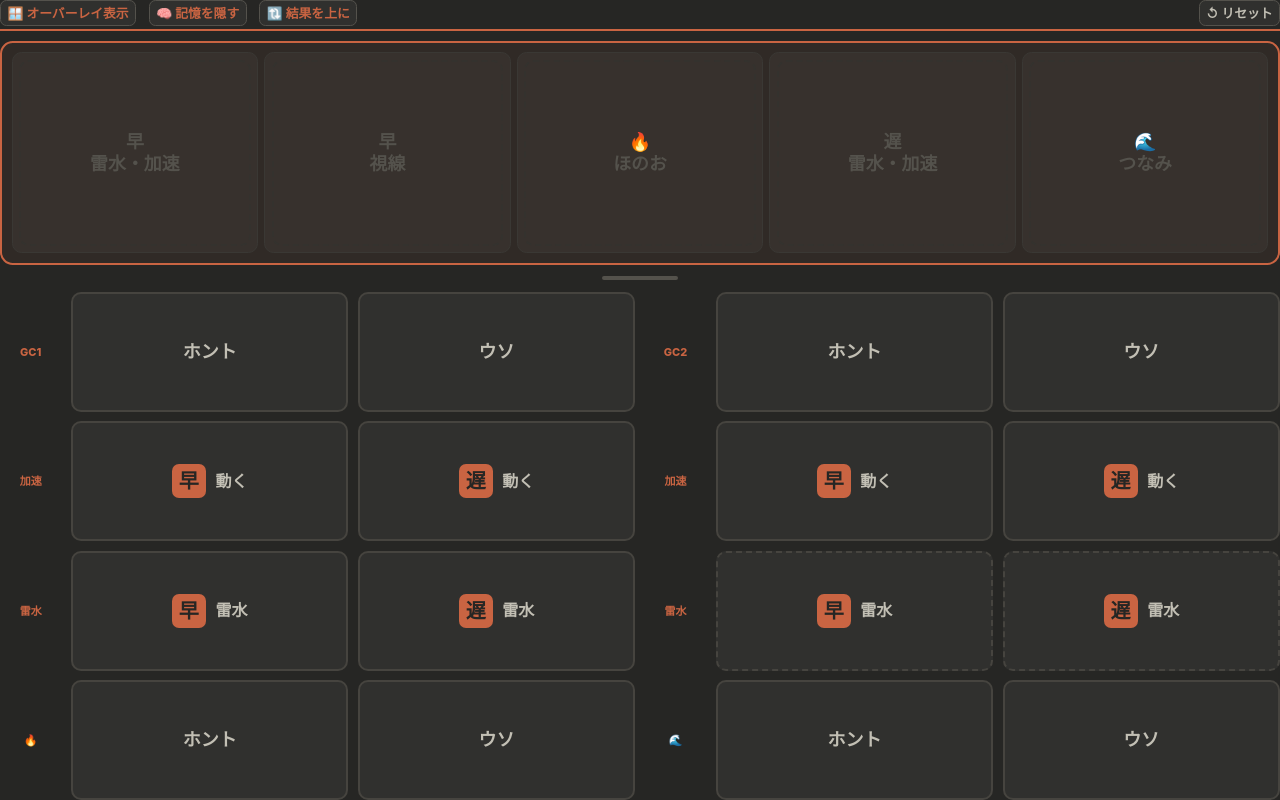
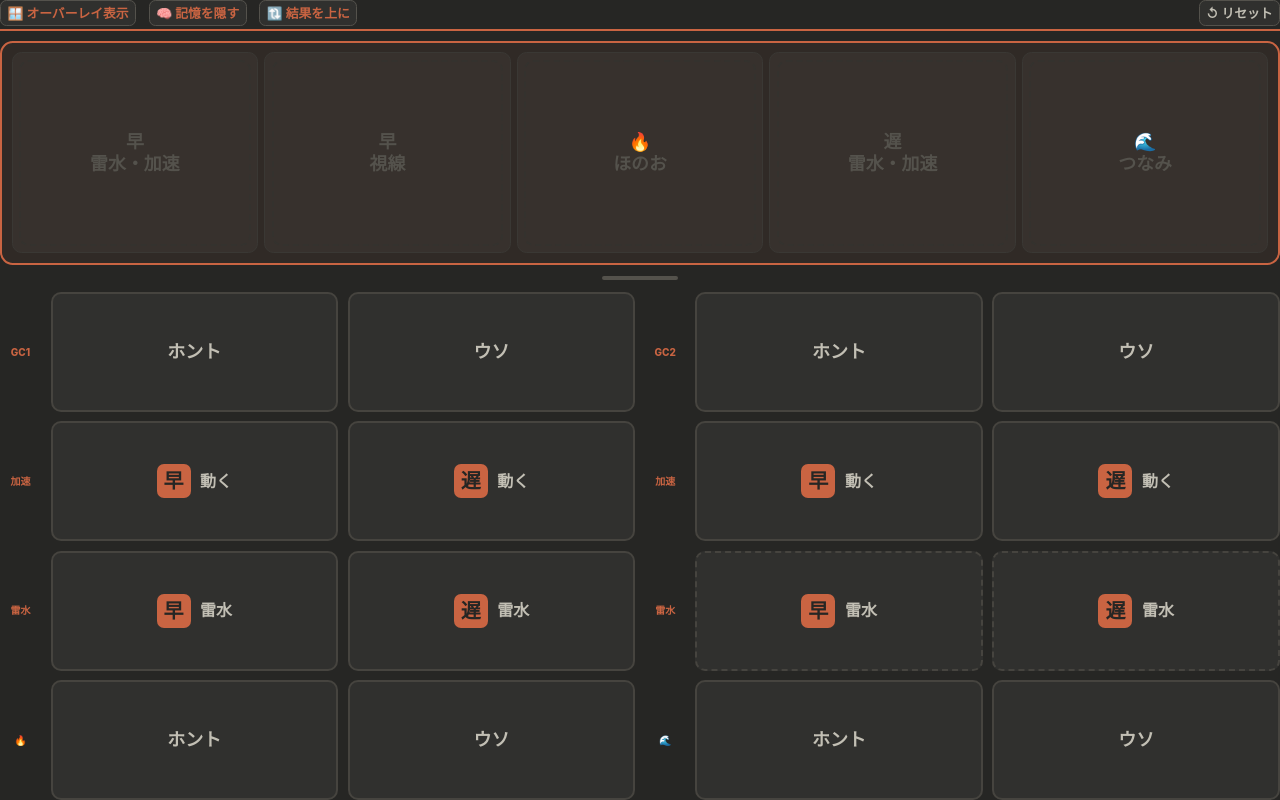
Before and after one commit to kzmake/ff14-DMU-p4, a Next.js app: page / in a window 1280 px wide. Built offline with nearby package versions, Linux system fonts and the light colour scheme.

Commit message:
記憶のラベル列(GC1/GC2等)を狭く（2.4em→1.6em・ラベル10px・nowrap）
Co-Authored-By: Claude Opus 4.8 (1M context) <noreply@anthropic.com>

```diff
--- a/src/components/Board.tsx
+++ b/src/components/Board.tsx
@@ -299,14 +299,14 @@ export default function Board({
   );
 
   const RowLabel = ({ children }: { children: React.ReactNode }) => (
-    <span className="flex items-center justify-center text-center text-[11px] font-extrabold leading-[1.1] text-[#c96442]">
+    <span className="flex items-center justify-center whitespace-nowrap text-center text-[10px] font-extrabold leading-[1.05] text-[#c96442]">
       {children}
     </span>
   );
 
   // 記憶（4行×6列）。盤面・PiP で共通利用。
   const memoGrid = (
-    <div className="grid min-h-0 flex-1 grid-cols-[2.4em_1fr_1fr_2.4em_1fr_1fr] grid-rows-4 gap-1.5">
+    <div className="grid min-h-0 flex-1 grid-cols-[1.6em_1fr_1fr_1.6em_1fr_1fr] grid-rows-4 gap-1.5">
       <RowLabel>GC1</RowLabel>
       {hontoUso("gc1")}
       <RowLabel>GC2</RowLabel>
```
